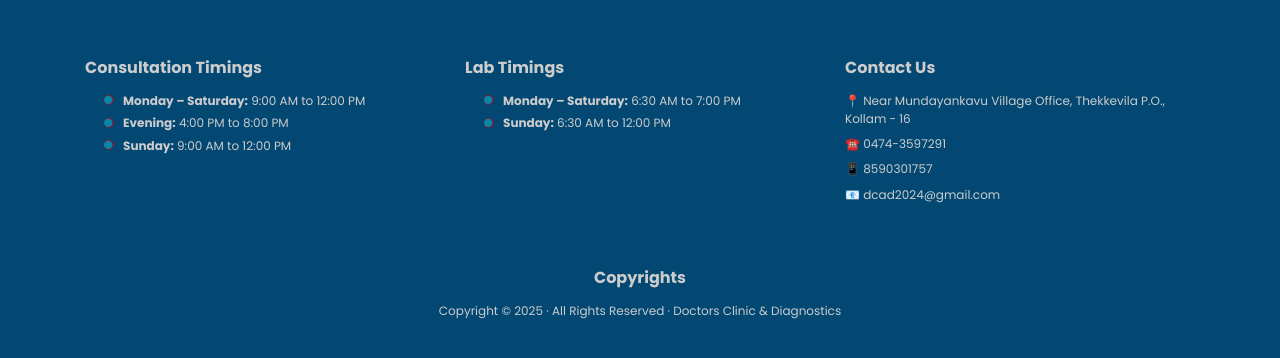
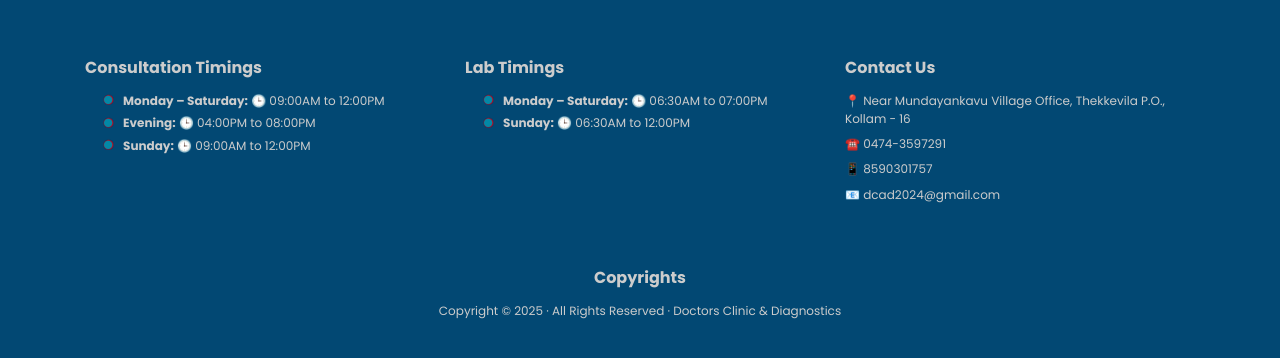
Before and after one commit to shanishashidharan123/DCD, a plain HTML site: page index.html in a window 1280 px wide. Shown: the part 2545-2903 px from the top of the page. Drawn offline with nearby package versions, Linux system fonts and the light colour scheme.

Commit message:
Update index.html

```diff
--- a/index.html
+++ b/index.html
@@ -146,9 +146,9 @@
             <div class="dcd_secn">
               <h2>Consultation Timings</h2>
               <ul>
-                <li><strong>Monday – Saturday:</strong> 9:00 AM to 12:00 PM</li>
-                <li><strong>Evening:</strong> 4:00 PM to 8:00 PM</li>
-                <li><strong>Sunday:</strong> 9:00 AM to 12:00 PM</li>
+                <li><strong>Monday – Saturday:</strong> 🕒 09:00AM to 12:00PM</li>
+                <li><strong>Evening:</strong> 🕒 04:00PM to 08:00PM</li>
+                <li><strong>Sunday:</strong> 🕒 09:00AM to 12:00PM</li>
               </ul>
             </div>
         </div>
@@ -156,8 +156,8 @@
             <div class="dcd_secn">
               <h2>Lab Timings</h2>
               <ul>
-                <li><strong>Monday – Saturday:</strong> 6:30 AM to 7:00 PM</li>
-                <li><strong>Sunday:</strong> 6:30 AM to 12:00 PM</li>
+                <li><strong>Monday – Saturday:</strong> 🕒 06:30AM to 07:00PM</li>
+                <li><strong>Sunday:</strong> 🕒 06:30AM to 12:00PM</li>
               </ul>
             </div>
         </div>
```
